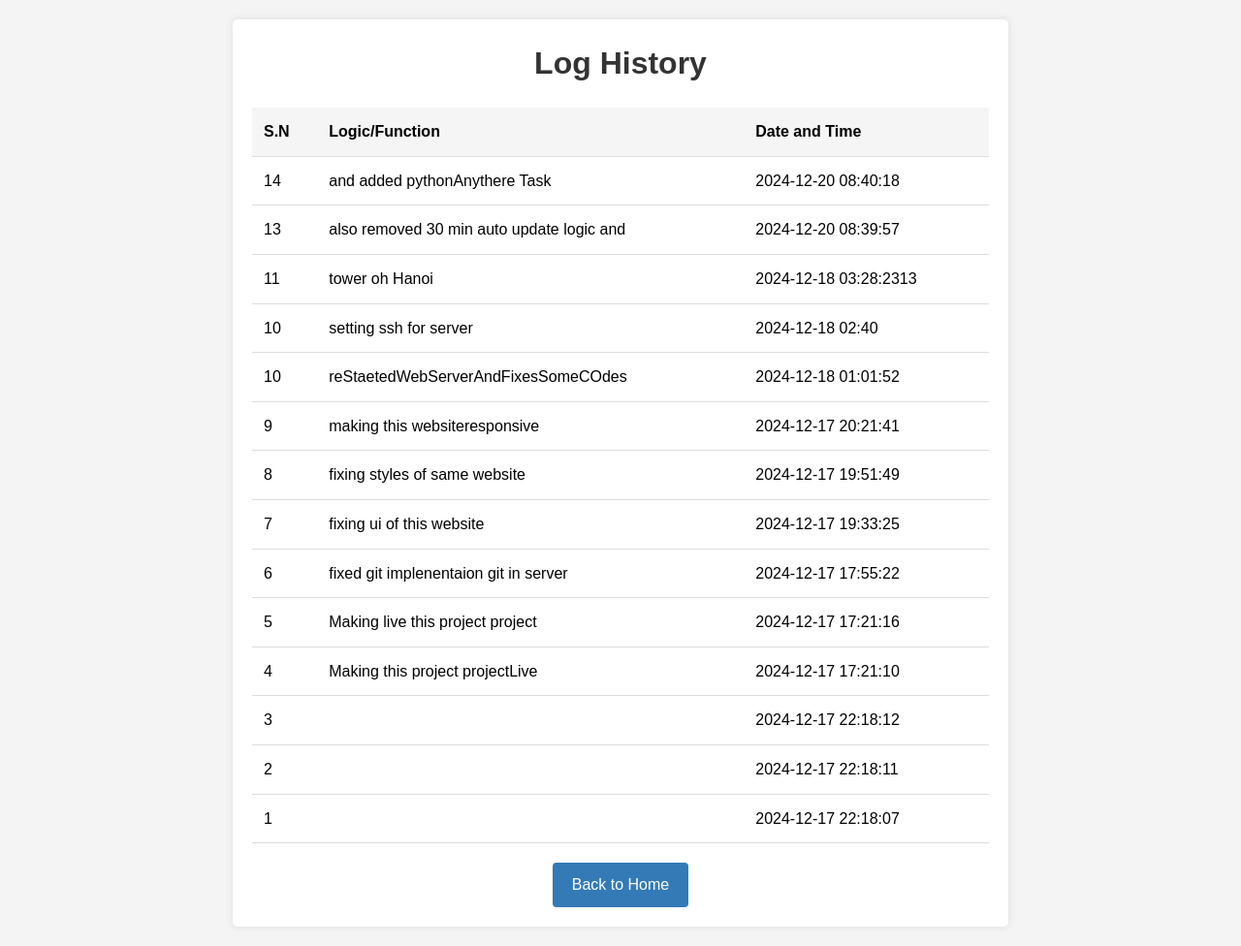
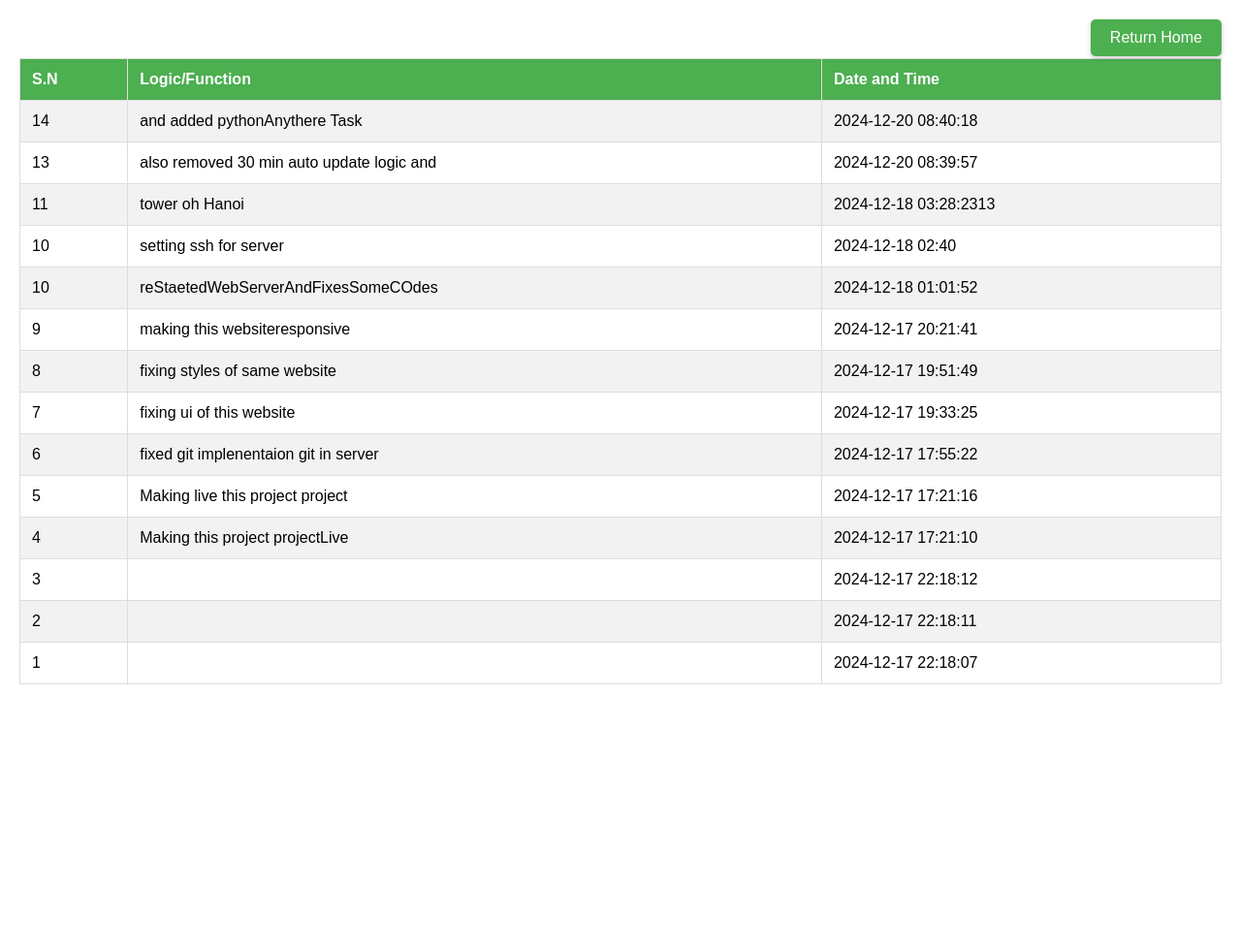
Before and after one commit to aakku106/codeTracker, a Flask app: page /logs in a window 1280 px wide. Shown: the whole page at 97% size. After the commit the page ends 706 px from the top, so only its background shows below. Run offline with Flask 3, Linux system fonts and the light colour scheme.

Commit message:
Enhance logs.html layout and styling: - Updated HTML structure for improved readability and user experience. - Added a fixed "Return Home" button for easier navigation. - Refined table styles for better presentation of log data. - Removed outdated CSS link and integrated styles directly into the document.

```diff
--- a/templates/logs.html
+++ b/templates/logs.html
@@ -1,26 +1,71 @@
+<!-- @format -->
+
 <!DOCTYPE html>
 <html lang="en">
+  <head>
+    <meta charset="UTF-8" />
+    <meta name="viewport" content="width=device-width, initial-scale=1.0" />
+    <title>Logs</title>
+    <style>
+      body {
+        font-family: Arial, sans-serif;
+        margin: 20px;
+        padding-bottom: 60px;
+      }
 
-<head>
-    <meta charset="UTF-8">
-    <meta name="viewport" content="width=device-width, initial-scale=1.0">
-    <title>View Logs</title>
-    <link rel="stylesheet" href="{{ url_for('static', filename='style.css') }}">
+      .return-home {
+        position: fixed;
+        top: 20px;
+        right: 20px;
+        padding: 10px 20px;
+        background-color: #4caf50;
+        color: white;
+        text-decoration: none;
+        border-radius: 5px;
+        box-shadow: 0 2px 5px rgba(0, 0, 0, 0.2);
+        z-index: 1000;
+      }
+
+      .return-home:hover {
+        background-color: #45a049;
+      }
+
+      table {
+        width: 100%;
+        border-collapse: collapse;
+        margin-top: 60px; /* Added space for fixed button */
+      }
+
+      th,
+      td {
+        border: 1px solid #ddd;
+        padding: 12px;
+        text-align: left;
+      }
+
+      th {
+        background-color: #4caf50;
+        color: white;
+      }
+
+      tr:nth-child(even) {
+        background-color: #f2f2f2;
+      }
+
+      tr:hover {
+        background-color: #ddd;
+      }
+    </style>
   </head>
 
   <body>
-    <div class="container">
-        <h1>Log History</h1>
-
-        <table class="logs-table">
-            <thead>
+    <a href="/" class="return-home">Return Home</a>
+    <table>
       <tr>
         <th>S.N</th>
         <th>Logic/Function</th>
         <th>Date and Time</th>
       </tr>
-            </thead>
-            <tbody>
       {% for log in logs %}
       <tr>
         <td>{{ log[0] }}</td>
@@ -28,13 +73,6 @@
         <td>{{ log[2] }}</td>
       </tr>
       {% endfor %}
-            </tbody>
     </table>
-
-        <div class="nav-links">
-            <a href="{{ url_for('home') }}" class="back-btn">Back to Home</a>
-        </div>
-    </div>
   </body>
-
 </html>
```
Lines whose indentation alone changed are shown as unchanged.
